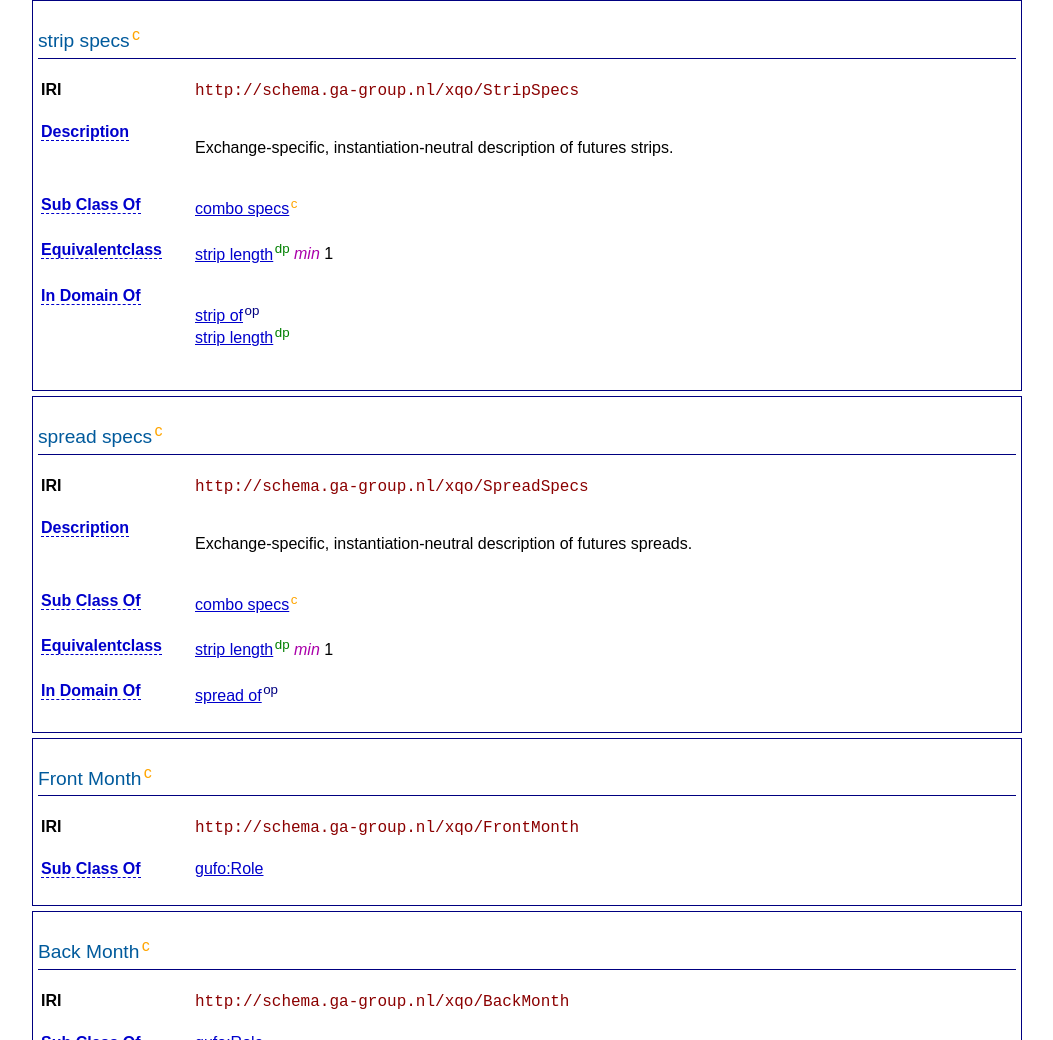
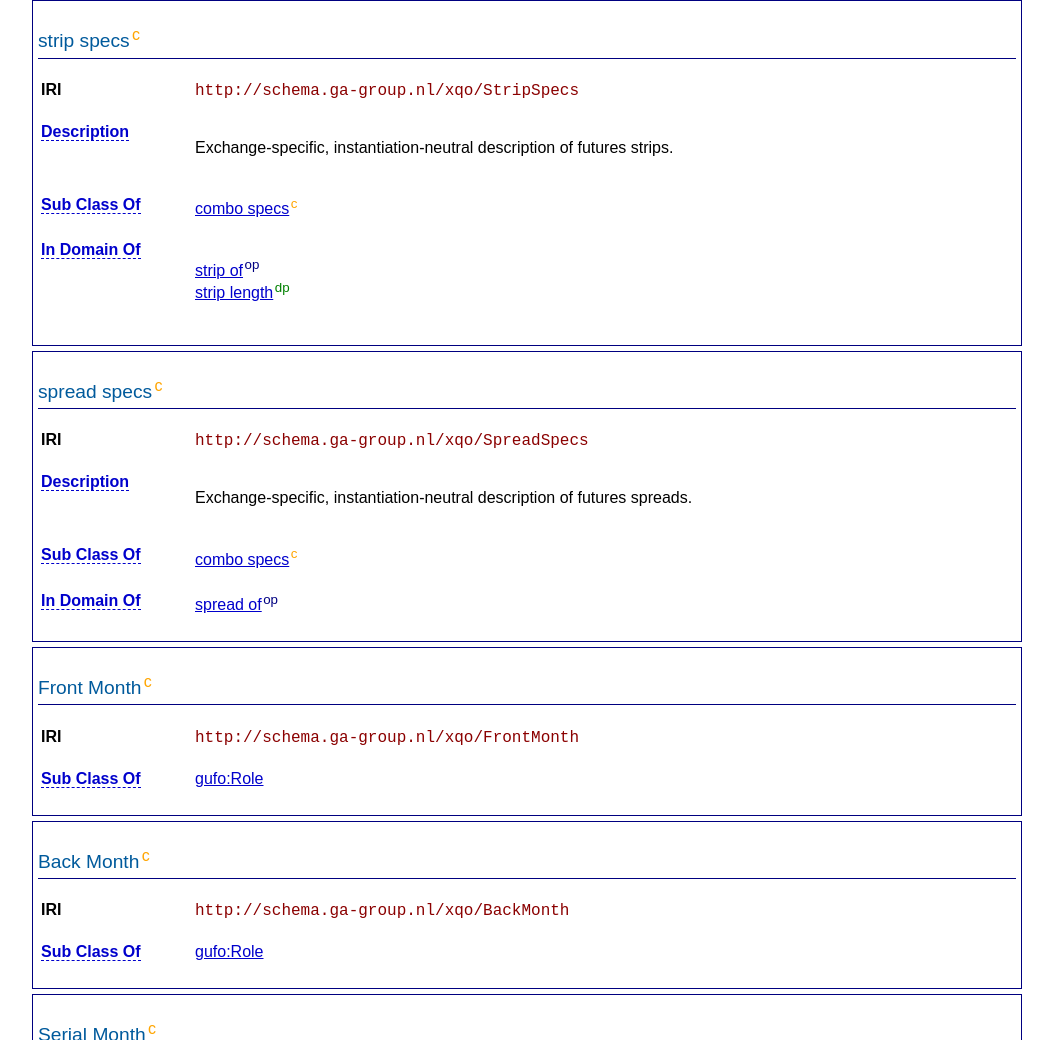
Before and after one commit to ga-group/xqo, a plain HTML site: page index.html in a window 1280 px wide. Shown: the part 7962-9002 px from the top of the page, without its empty margins (38-1091 px from the left). Drawn offline with Linux system fonts and the light colour scheme.

Commit message:
kick minCardinality equivalence

```diff
--- a/index.html
+++ b/index.html
@@ -1433,25 +1433,6 @@ contains the published ontology.</p>
             </tr>
             <tr>
               <th>
-                <a class="hover_property" href="http://www.w3.org/2002/07/owl#equivalentClass" title="The property that determines that two given classes are equivalent, and that is used to specify datatype definitions. Defined in The OWL 2 Schema vocabulary (OWL 2)">Equivalentclass</a>
-              </th>
-              <td>
-                <span>
-                  <span>
-                    <span>
-                      <a href="#strip-length">strip length</a>
-                      <sup class="sup-dp" title="OWL Datatype Property">dp</sup>
-                    </span>
-                    <span>
-                      <span class="cardinality">min</span>
-                      <span>1</span>
-                    </span><br>
-                  </span>
-                </span>
-              </td>
-            </tr>
-            <tr>
-              <th>
                 <a class="hover_property" href="https://w3id.org/profile/ontdoc/inDomainOf" title="Inverse of rdfs:domain. Defined in Ontology Documentation Profile">In Domain Of</a>
               </th>
               <td>
@@ -1498,25 +1479,6 @@ contains the published ontology.</p>
                 <span>
                   <a href="#ComboSpecs">combo specs</a>
                   <sup class="sup-c" title="OWL/RDFS Class">c</sup>
-                </span>
-              </td>
-            </tr>
-            <tr>
-              <th>
-                <a class="hover_property" href="http://www.w3.org/2002/07/owl#equivalentClass" title="The property that determines that two given classes are equivalent, and that is used to specify datatype definitions. Defined in The OWL 2 Schema vocabulary (OWL 2)">Equivalentclass</a>
-              </th>
-              <td>
-                <span>
-                  <span>
-                    <span>
-                      <a href="#strip-length">strip length</a>
-                      <sup class="sup-dp" title="OWL Datatype Property">dp</sup>
-                    </span>
-                    <span>
-                      <span class="cardinality">min</span>
-                      <span>1</span>
-                    </span><br>
-                  </span>
                 </span>
               </td>
             </tr>
```
Also changed, not shown: 2 other files.
